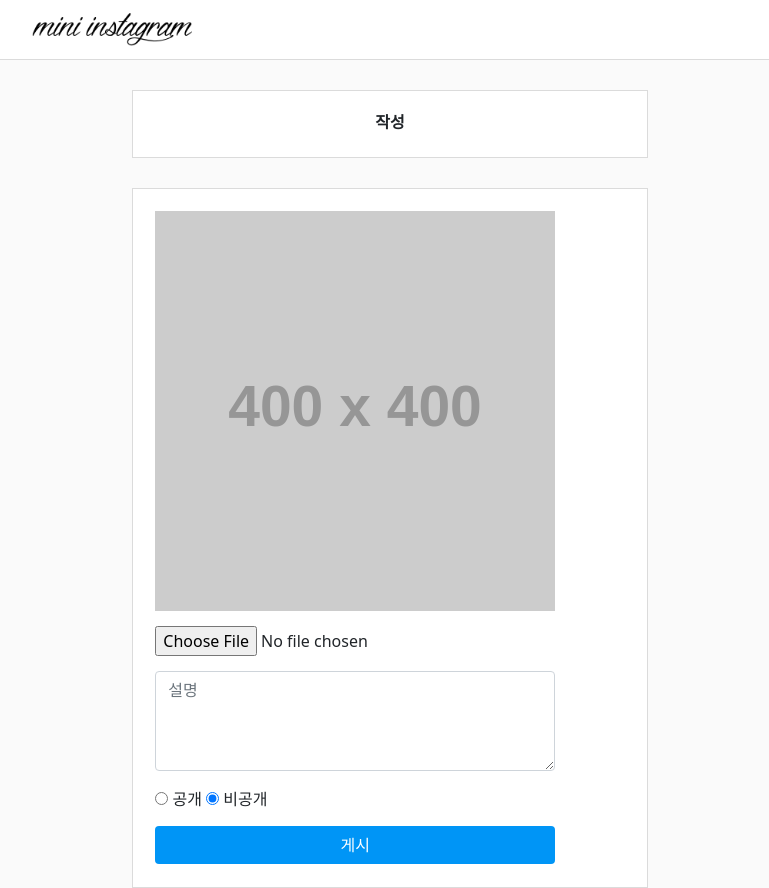
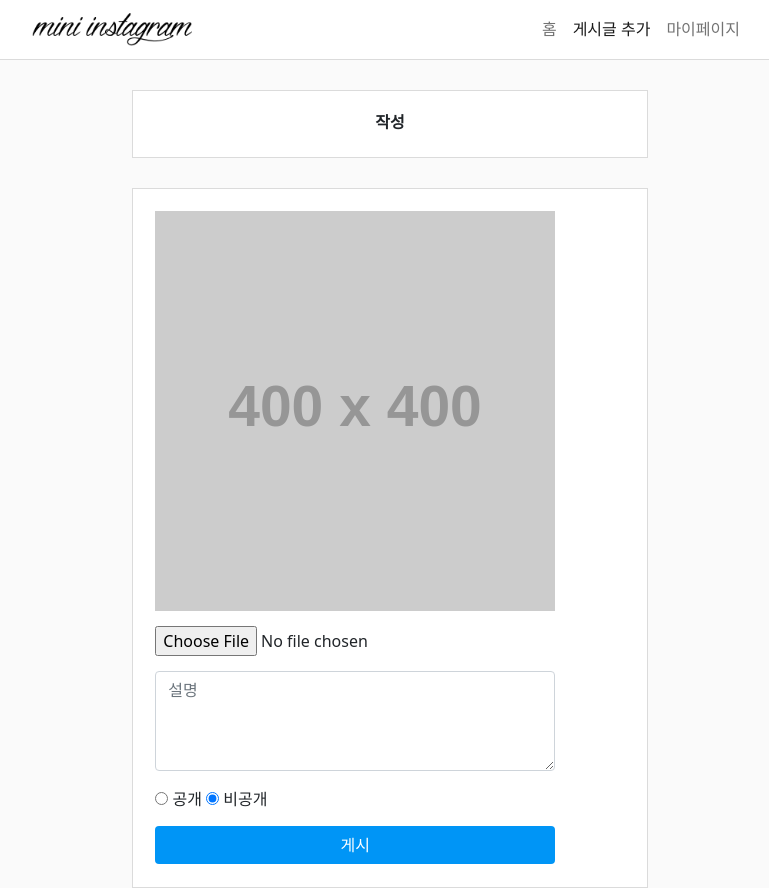
Before and after one commit to siwonKH/mini_instagram, a Django app: page /addpost in a window 1280 px wide. Shown: the whole page, without its empty margins (250-1019 px from the left). Run offline with Django 3.2, Linux system fonts and the light colour scheme; grey boxes labelled with a size stand in for pictures from a placeholder-image service; some libraries are stand-ins or nearby versions.

Commit message:
navbar block format (fix)

```diff
--- a/templates/add_post.html
+++ b/templates/add_post.html
@@ -1,5 +1,20 @@
 <!-- 게시글 추가 -->
 {% extends '_layout.html' %}
+
+{% block navbar %}
+<ul class="navbar-nav ms-auto">
+    <li class="nav-item">
+        <a class="nav-link" aria-current="page" href="/home">홈</a>
+    </li>
+    <li class="nav-item">
+        <a class="nav-link active" href="/addpost">게시글 추가</a>
+    </li>
+    <li class="nav-item">
+        <a class="nav-link" href="#">마이페이지</a>
+    </li>
+</ul>
+{% endblock %}
+
 {% block content %}
 <div class="content">
     <h6 style="text-align: center;"><strong>작성</strong></h6>
--- a/templates/index.html
+++ b/templates/index.html
@@ -3,10 +3,10 @@
 {% block navbar %}
 <ul class="navbar-nav ms-auto">
     <li class="nav-item">
-        <a class="nav-link" aria-current="page" href="/home">홈</a>
+        <a class="nav-link active" aria-current="page" href="/home">홈</a>
     </li>
     <li class="nav-item">
-        <a class="nav-link active" href="/addpost">게시글 추가</a>
+        <a class="nav-link" href="/addpost">게시글 추가</a>
     </li>
     <li class="nav-item">
         <a class="nav-link" href="#">마이페이지</a>
```
